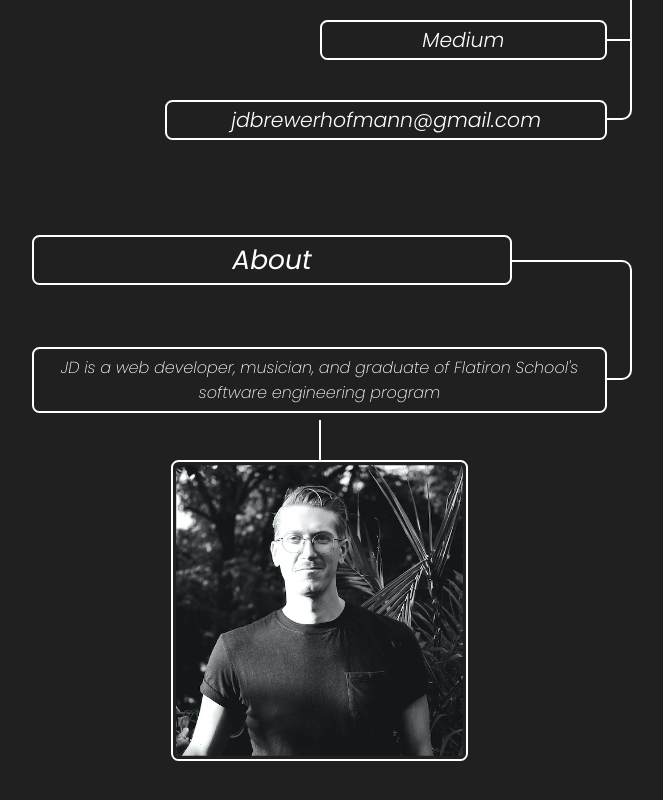
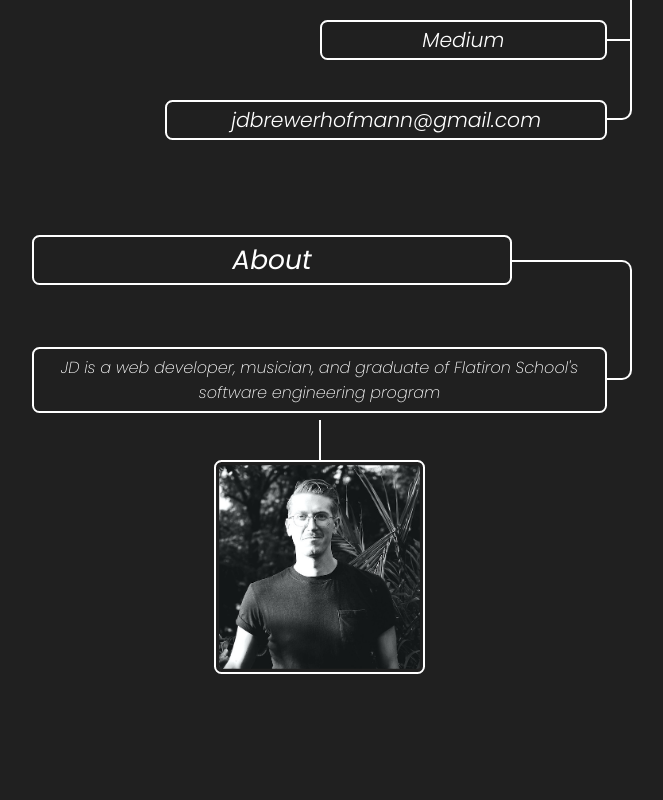
Before and after one commit to JDHofmann/portfolio-2020-frontend, a React (Create React App) app: page / in a window 1280 px wide. Shown: the part 860-1660 px from the top of the page, without its empty margins (308-971 px from the left). After the commit the page ends 1574 px from the top, so only its background shows below. Built offline with nearby package versions, Linux system fonts and the light colour scheme.

Commit message:
favicon added

```diff
--- a/public/index.html
+++ b/public/index.html
@@ -2,10 +2,9 @@
 <html lang="en">
   <head>
     <meta charset="utf-8" />
-    <link rel="icon" href="%PUBLIC_URL%/favicon.ico" />
+    <link rel="icon" href="%PUBLIC_URL%/jd-favicon.png" />
     <meta name="viewport" content="width=device-width, initial-scale=1" />
     <meta name="theme-color" content="#000000" />
-    <script src="https://kit.fontawesome.com/178350b483.js" crossorigin="anonymous"></script>
     <link rel="preconnect" href="https://fonts.gstatic.com">
     <link href="https://fonts.googleapis.com/css2?family=Poppins:ital,wght@0,100;0,200;0,300;0,400;0,500;0,600;1,100;1,200;1,300;1,400;1,500;1,600&display=swap" rel="stylesheet">
     <meta
@@ -27,20 +26,10 @@
       work correctly both with client-side routing and a non-root public URL.
       Learn how to configure a non-root public URL by running `npm run build`.
     -->
-    <title>React App</title>
+    <title>JD Brewer-Hofmann</title>
   </head>
   <body>
     <noscript>You need to enable JavaScript to run this app.</noscript>
     <div id="root"></div>
-    <!--
-      This HTML file is a template.
-      If you open it directly in the browser, you will see an empty page.
-
-      You can add webfonts, meta tags, or analytics to this file.
-      The build step will place the bundled scripts into the <body> tag.
-
-      To begin the development, run `npm start` or `yarn start`.
-      To create a production bundle, use `npm run build` or `yarn build`.
-    -->
   </body>
 </html>
--- a/src/App.css
+++ b/src/App.css
@@ -15,13 +15,13 @@ body, div, h1, h2, h3, h4, h5, h6, p, ul, li, a, span {
 
 body {
   background: #202020;
+  overflow-x: hidden;
 }
 
 .content {
   width: 90vw;
   max-width: 600px;
   margin: 5vh auto;
-
 }
 
 .grid {
@@ -63,7 +63,6 @@ h1 {
   padding: .75vmin 1vw;
   margin: 0.75vmin;
 }
-
 
 .title-wrapper {
   border: 2px solid #ffffff;
@@ -148,8 +147,7 @@ a:hover, a:focus {
 
 .box-item-1-2-end {
   border-top: 1px solid;
-  /* border-bottom: 1px solid; */
-  grid-row: 4/6;
+  grid-row: 4/7;
 }
 
 .subtitle, .sub-item, .about-sub-item, .description-sub-item {
@@ -177,14 +175,13 @@ a:hover, a:focus {
 
 .sub-item-2 {
   grid-row: 5/7;
+}
 
-}
 .sub-item-3 {
   grid-row: 7/9;
 }
 
 .vert-line-box {
-  /* border: 2px solid red; */
   width: 100%;
   height: 100%;
   grid-column: 1/3;
@@ -202,8 +199,8 @@ a:hover, a:focus {
 .biopic {
   grid-column: 1/3;
   padding: .4vmin;
-  width: 50%;
-  min-width: 200px;
-  max-width: 400px;
+  width: 35%;
+  min-width: 150px;
+  max-width: 250px;
   margin: 0 auto;
 }
--- a/src/App.js
+++ b/src/App.js
@@ -7,7 +7,6 @@ import { Tombardier } from './projects/Tombardier'
 import { Bestbey } from './projects/Bestbey'
 import Links from './containers/Links';
 import About from './containers/About'
-import Footer from './containers/Footer';
 
 
 
@@ -76,7 +75,6 @@ class App extends React.Component{
                     }
                 />
             </Switch>
-          {/* <Footer /> */}
         </ul>
       </main>
     )
--- a/src/containers/Footer.js
+++ /dev/null
@@ -1,17 +0,0 @@
-import React from 'react'
-
-const Footer = () => {
-    return (
-        <footer className="dark footer" >
-            <div className="outter footer-grid">
-                <h2>Contact JD</h2>
-                <a target="_blank" href="https://jdbrewerhofmann.medium.com/"><i class="fab fa-medium"></i>Medium</a>
-                <a target="_blank" href="https://github.com/JDHofmann"><i class="fab fa-github"></i>GitHub</a>
-                <a
-                    className="email"
-                    target="_blank" href="email:jdbrewerhofmann@gmail.com"><i class="fas fa-envelope"></i>jdbrewerhofmann@gmail.com</a>
-            </div>
-        </footer>
-    )
-}
-export default Footer
```
Also changed, not shown: public/jd-favicon.png (added), 1 other file (tests, documents, lock files or other folders).
